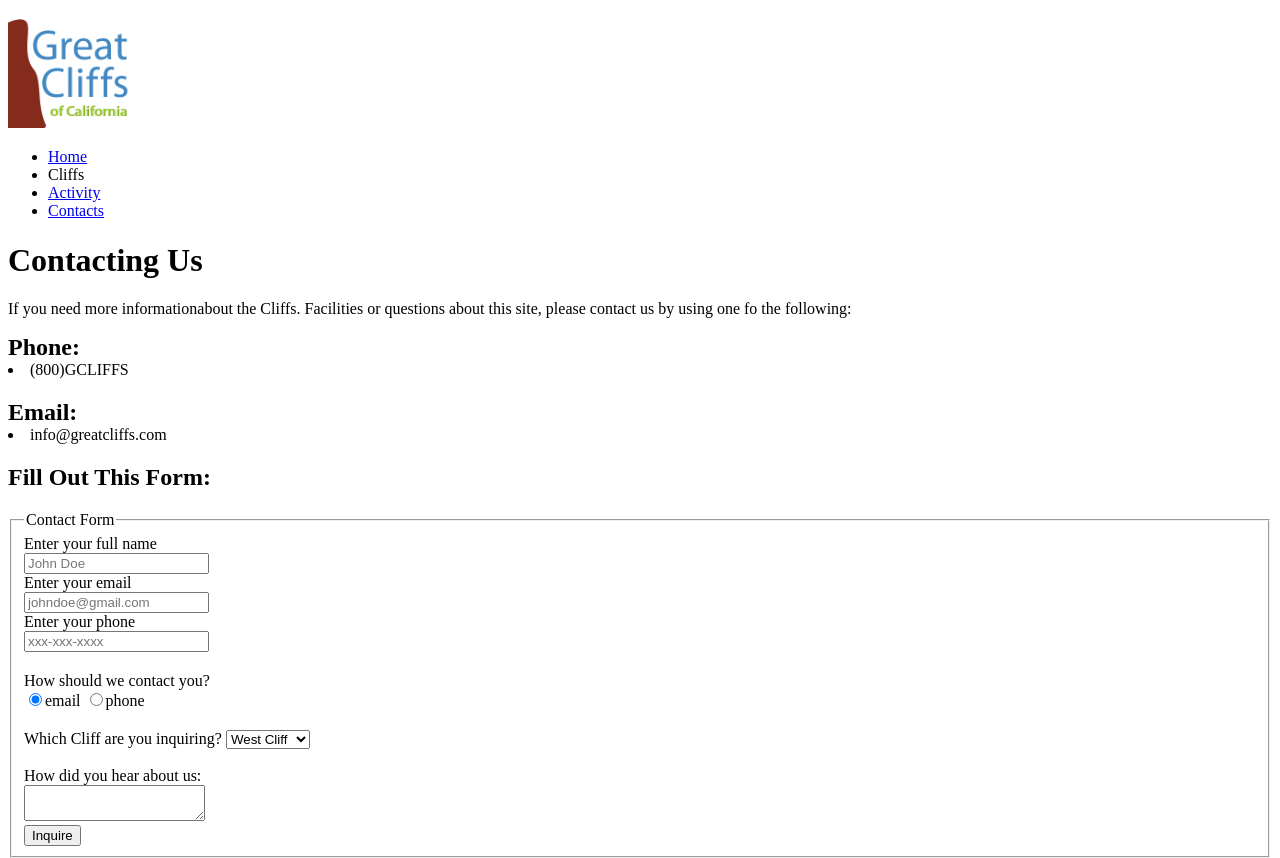
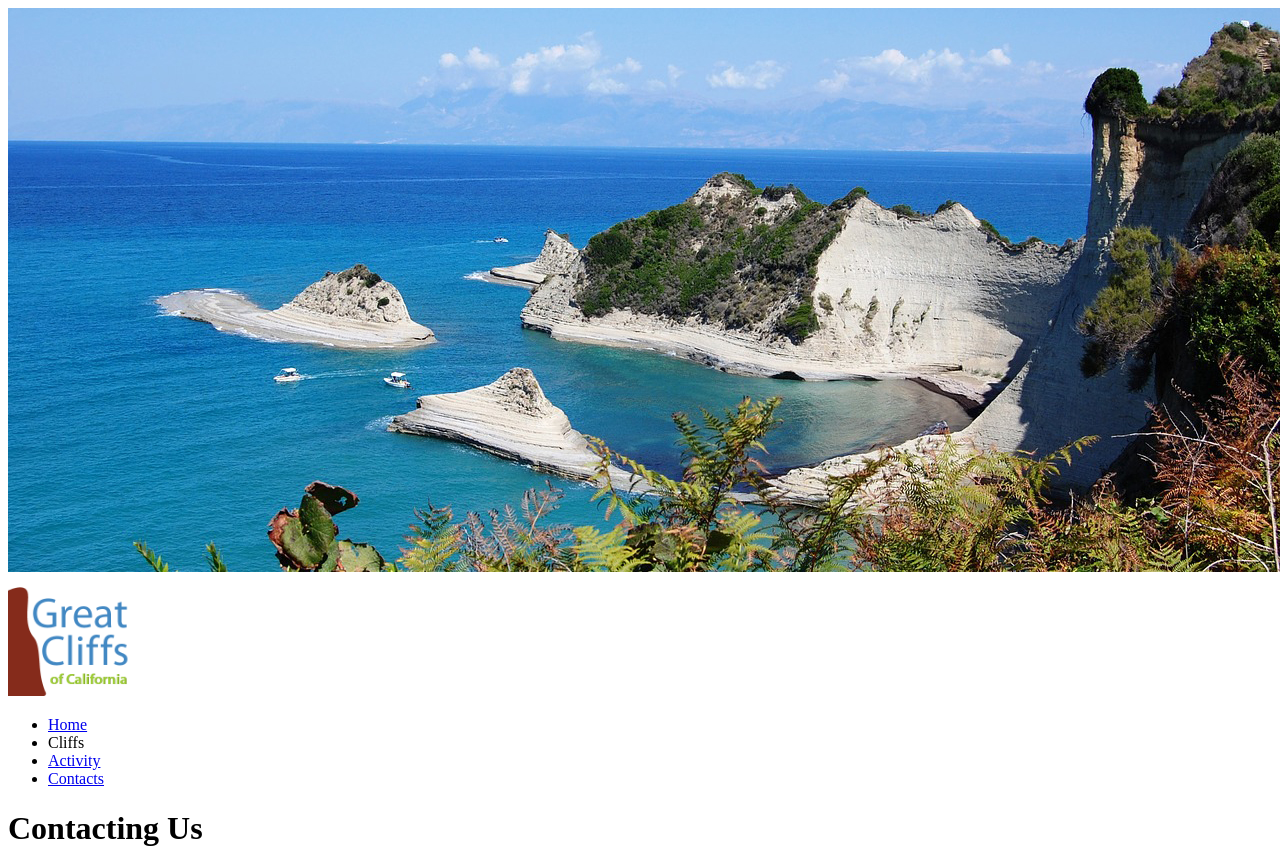
Before and after one commit to BellaYaj/module1-homework, a plain HTML site: page contact.html in a window 1280 px wide. Shown: the top 858 px of the page. Drawn offline with Linux system fonts and the light colour scheme.

Commit message:
fourth commit

```diff
--- a/contact.html
+++ b/contact.html
@@ -9,13 +9,14 @@
     <link rel="stylesheet" href="https://cdnjs.cloudflare.com/ajax/libs/font-awesome/4.7.0/css/font-awesome.min.css">
 </head>
 
-<body id="contact">
-    <div id="container"></div>
-    <header>
-        <div class="main-header">
-            <div class="logo">
-                <img src="images/logo.png" alt="Great Cliffs Logo" width="125">
-            </div>
+<body id="home">
+    <div id="container">
+        <header>
+            <img src="images/cliff_ocean.jpg" alt="Ocean View Cliff" width="1280" height="564">
+            <div class="main-header">
+                <div class="logo">
+                    <img src="images/logo.png" alt="Great Cliffs Logo" width="125">
+                </div>
             <nav class="main-menu">
                 <ul>
                     <li><a href="index.html">Home</a></li>
```
